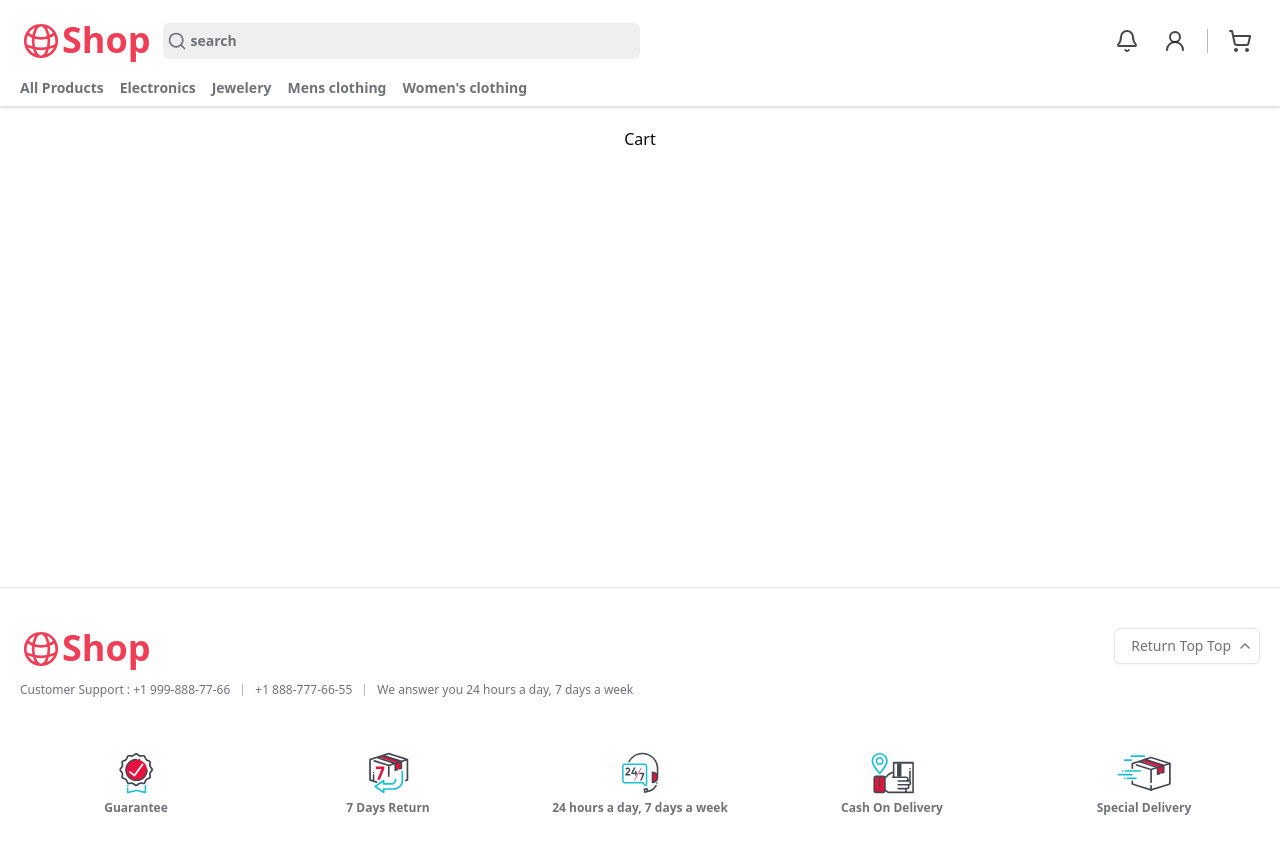
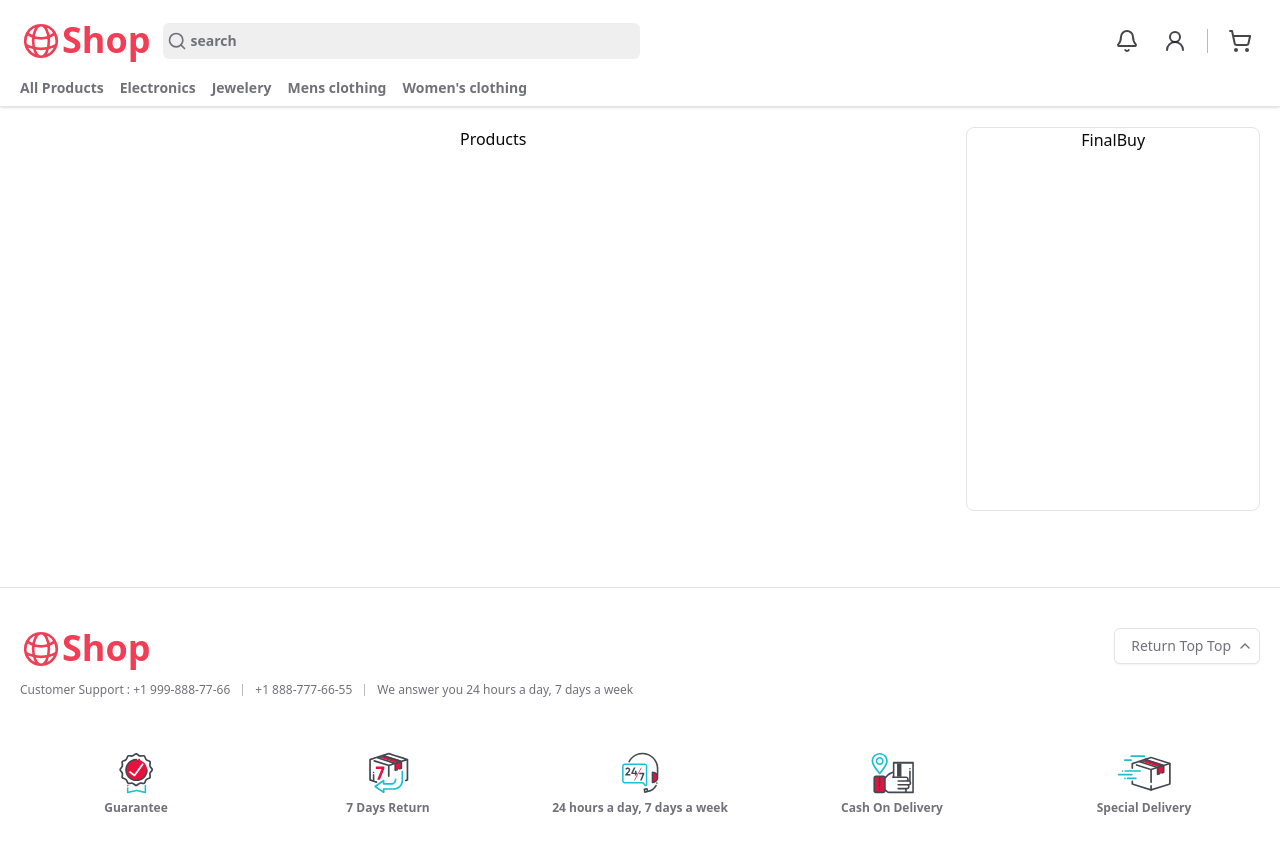
Before and after one commit to hossein-jorfi/Shop-Next.js, a Next.js app: page /cart in a window 1280 px wide. Built offline with nearby package versions, Linux system fonts and the light colour scheme.

Commit message:
Products and final buy component

```diff
--- a/src/app/cart/page.tsx
+++ b/src/app/cart/page.tsx
@@ -1,7 +1,11 @@
+import FinalBuy from "@/ui/cart/final-buy";
+import Products from "@/ui/cart/products";
+
 export const Page = () => {
   return (
-    <div className="pt-5 custom-container content-paddign-x">
-      <p>Cart</p>
+    <div className="pt-5 custom-container content-paddign-x flex">
+      <Products />
+      <FinalBuy />
     </div>
   );
 };
--- /dev/null
+++ b/src/ui/cart/final-buy/index.tsx
@@ -0,0 +1,9 @@
+const FinalBuy = () => {
+    return (
+        <div className="border w-96 h-96 rounded-lg">
+            FinalBuy
+        </div>
+    );
+}
+
+export default FinalBuy;
--- /dev/null
+++ b/src/ui/cart/products/index.tsx
@@ -0,0 +1,9 @@
+export const Products = () => {
+    return (
+        <div className="w-full">
+            Products
+        </div>
+    );
+}
+
+export default Products;
```
